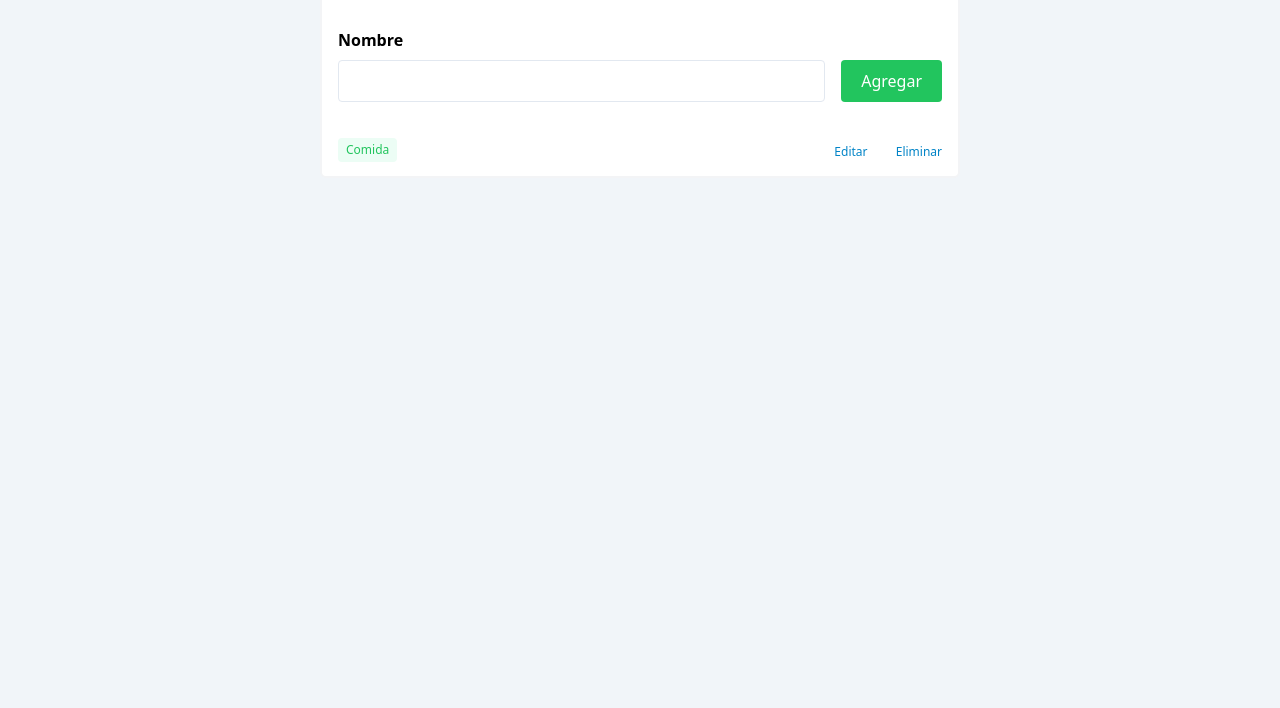
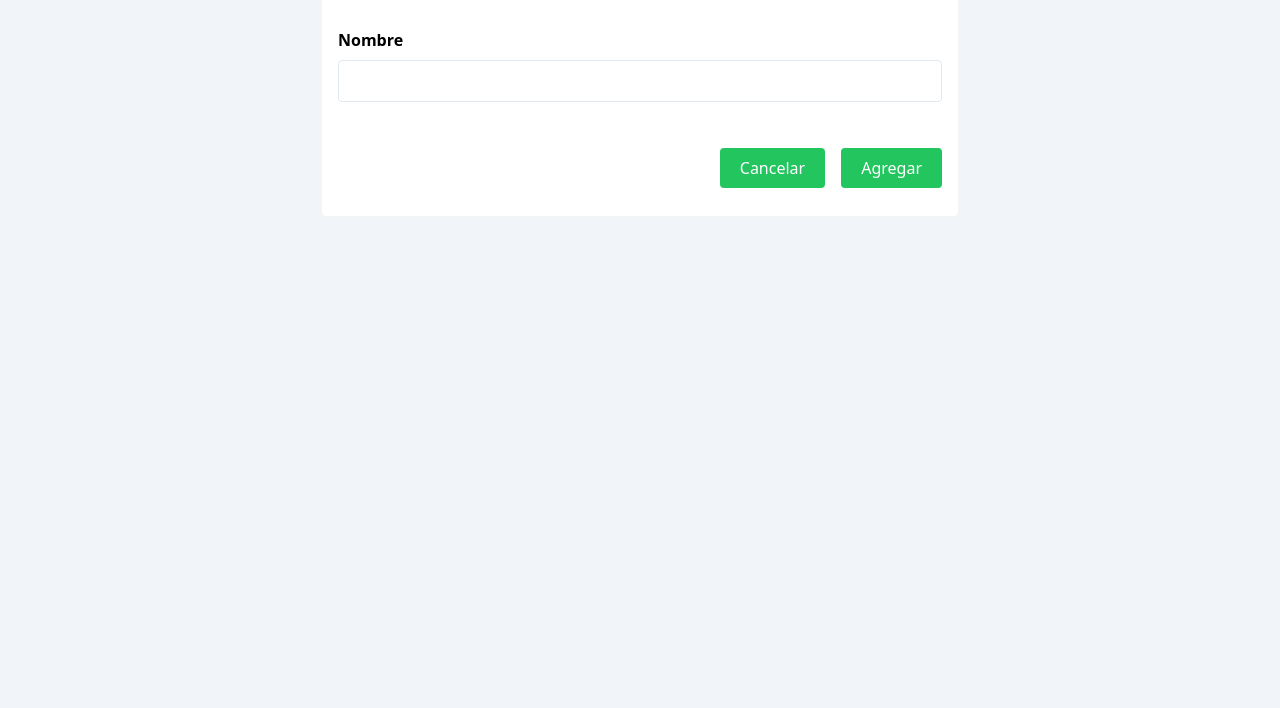
Before and after one commit to AnaCPetrasso/AhorrADAs, a plain HTML site: page index.html in a window 1280 px wide. Shown: the part 300-1008 px from the top of the page. Drawn offline with nearby package versions, Linux system fonts and the light colour scheme.

Commit message:
create & style edit categories section

```diff
--- a/index.html
+++ b/index.html
@@ -69,7 +69,7 @@
                     <div class="border-solid border-2 border-gray-100 rounded-md bg-white " id="filterBox">
                         <div class="flex items-center justify-between" id="filterBoxTitle">
                             <div class="px-3.5 py-2.5">
-                                <h3 class="text-2xl" >Filtros</h3>
+                                <h3 class="text-2xl">Filtros</h3>
                             </div>
                             <div class="px-3.5 py-2.5">
                                 <a href="#" id="toggleFilters"></a>
@@ -79,17 +79,21 @@
                             <form action="#">
                                 <fieldset class="grid grid-cols-1 px-3.5 py-2.5">
                                     <label for="typeForm" class="text-lg py-0.5">Tipo</label>
-                                    <select name="type" id="typeForm" class="py-2.5 px-2.5 bg-white rounded-md border-2 border-gray-200 border-solid" >
+                                    <select name="type" id="typeForm"
+                                        class="py-2.5 px-2.5 bg-white rounded-md border-2 border-gray-200 border-solid">
                                         <option value="test">test</option>
                                     </select>
                                     <label for="categoryForm" class="text-lg py-0.5">Categoria</label>
-                                    <select name="category" id="categoryForm" class="py-2.5 px-2.5 bg-white rounded-md border-2 border-gray-200 border-solid">
+                                    <select name="category" id="categoryForm"
+                                        class="py-2.5 px-2.5 bg-white rounded-md border-2 border-gray-200 border-solid">
                                         <option value="test">test</option>
                                     </select>
                                     <label for="dateForm" class="text-lg py-0.5">Desde</label>
-                                    <input type="date" name="dateForm" class="py-2.5 px-2.5 bg-white rounded-md border-2 border-gray-200 border-solid">
+                                    <input type="date" name="dateForm"
+                                        class="py-2.5 px-2.5 bg-white rounded-md border-2 border-gray-200 border-solid">
                                     <label for="sortByForm" class="text-lg py-0.5">Ordernar por</label>
-                                    <select name="sortBy" id="sortByForm" class="py-2.5 px-2.5 bg-white rounded-md border-2 border-gray-200 border-solid">
+                                    <select name="sortBy" id="sortByForm"
+                                        class="py-2.5 px-2.5 bg-white rounded-md border-2 border-gray-200 border-solid">
                                         <option value="test">Mas Reciente</option>
                                         <option value="test">Menos Reciente</option>
                                         <option value="test">Mayor Monto</option>
@@ -103,35 +107,38 @@
                     </div>
                 </div>
                 <!-- ---------------------- OPERATIONS BOX ---------------- -->
-                <div class="border-solid border-2 border-gray-100 rounded-md bg-white col-span-8 px-3.5 py-2.5" id="operationsBox">
+                <div class="border-solid border-2 border-gray-100 rounded-md bg-white col-span-8 px-3.5 py-2.5"
+                    id="operationsBox">
                     <div class="flex justify-between px-3.5 py-2.5" id="operationsBoxTitle">
                         <h3 class="text-2xl">Operaciones</h3>
-                        <button class="btn bg-emerald-400 border-solid border-2 border-emerald-400 rounded-md text-slate-50 px-1.5 py-1.5 " id="newOperationbtn">+ Nueva Operación</button>
+                        <button
+                            class="btn bg-emerald-400 border-solid border-2 border-emerald-400 rounded-md text-slate-50 px-1.5 py-1.5 "
+                            id="newOperationbtn">+ Nueva Operación</button>
                     </div>
                     <div class="flex flex-col px-3.5 py-2.5" id="operationsBoxDisplay">
                         <div class="flex flex-col justify-center items-center hidden" id="operationsBoxNone">
-                            <figure class="w-7/12 " >
+                            <figure class="w-7/12 ">
                                 <img class="" src="img/wallet.svg" alt="wallet">
                             </figure>
                             <h4 class="text-2xl py-2.5">Sin Resultados</h4>
                             <p class="py-2.5">Cambia los filtros o agrega operaciones</p>
                         </div>
                         <div class="" id="operationsBoxShow">
-                            <div class="grid grid-cols-5"  id="operationsBoxBoardHeaders">
+                            <div class="grid grid-cols-5" id="operationsBoxBoardHeaders">
                                 <div>
                                     <p class="text-lg">Descipción</p>
                                 </div>
                                 <div>
                                     <p class="text-lg">Categoria</p>
                                 </div>
-                                <div >
-                                    <p  class="text-lg text-right">Fecha</p>
+                                <div>
+                                    <p class="text-lg text-right">Fecha</p>
                                 </div>
                                 <div>
-                                    <p  class="text-lg text-right">Monto</p>
+                                    <p class="text-lg text-right">Monto</p>
                                 </div>
                                 <div>
-                                    <p  class="text-lg text-right">Aciones</p>
+                                    <p class="text-lg text-right">Aciones</p>
                                 </div>
                             </div>
                         </div>
@@ -140,7 +147,7 @@
             </div>
         </section>
         <!-- ~~~~~~~~~~~~~~~~~~~~~~~~~~~~~~~~~~~~~ CATEGORIES SECTION ~~~~~~~~~~~~~~~~~~~~~~~~~~~~~~~~~~~~~~~~~~ -->
-        <section class="w-2/4 h-screen mt-52" id="categories">
+        <section class="w-2/4 h-screen mt-52 hidden" id="categories">
             <div class="border-solid border-2 border-gray-100 rounded-md bg-white py-3.5">
                 <div class="sm:w-full w-12/12 px-4">
                     <h1 class="text-4xl font-bold py-4">Categorías</h1>
@@ -167,6 +174,25 @@
                 </div>
             </div>
         </section>
+        <!-- ~~~~~~~~~~~~~~~~~~~~~~~~~~~~~~~~~~~~~ EDIT CATEGORIES SECTION ~~~~~~~~~~~~~~~~~~~~~~~~~~~~~~~~~~~~~~~~~~ -->
+        <section class="w-2/4 h-screen mt-52 " id="editCategories">
+            <div class="border-solid border-2 border-gray-100 rounded-md bg-white py-3.5">
+                <div class="sm:w-full w-12/12 px-4">
+                    <h1 class="text-4xl font-bold py-4">Editar categorías</h1>
+                    <div class="flex content-center flex-col w-12/12">
+                        <form action="" class="mt-8">
+                            <label for="" class="font-bold">Nombre</label>
+                            <div class="pt-2 flex-col">
+                                <input type="text" class="border rounded border-black border-slate-200 w-full py-2">
+                                <div class="py-3.5 mt-8 flex justify-end">
+                                    <button class="bg-green-500 rounded text-white px-5 py-2 ml-4">Cancelar</button>
+                                    <button class="bg-green-500 rounded text-white px-5 py-2 ml-4">Agregar</button>
+                                </div>
+
+                            </div>
+                        </form>
+
+        </section>
     </main>
     <script src="js/script.js"></script>
 </body>
```
